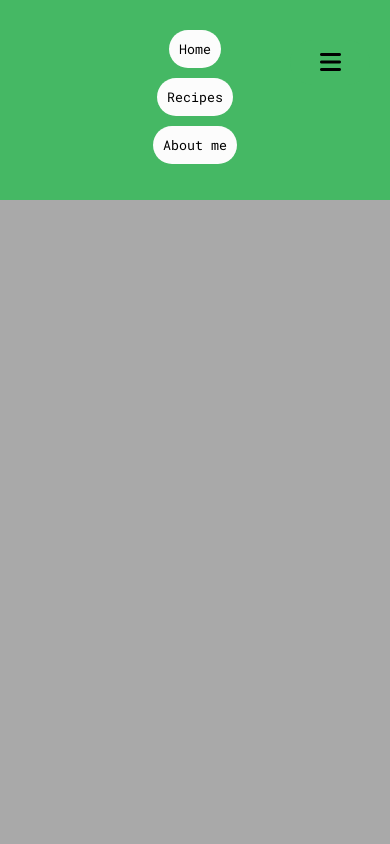
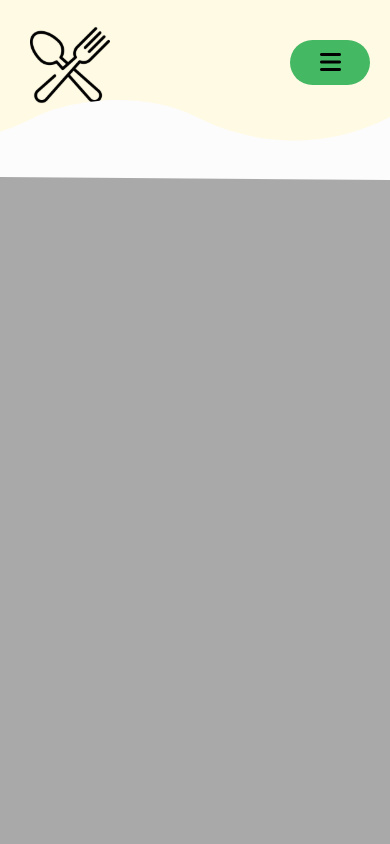
Before and after one commit to CeceStar/recipes-webpage, a React (Create React App) app: page / in a window 390 px wide. Shown: the top 844 px of the page. Built offline with nearby package versions, Linux system fonts and the light colour scheme.

Commit message:
Header done, both mobile and desktop

```diff
--- a/src/assets/styles/components/_header.scss
+++ b/src/assets/styles/components/_header.scss
@@ -1,19 +1,21 @@
 .background-header {
   background-color: $bright-yellow;
-  height: 170px;
+  height: 175px;
   position: relative;
 }
-/*The header wave works on mobil until 600 px the the backgroud color surpasses */
 
 .navbar-content-container {
   width: 100%;
+  padding-top: 15px;
 }
+
 .logo {
   margin: 10px 30px;
   float: left;
 }
 
 .navbar {
+  display: none;
   float: right;
 }
 
@@ -24,37 +26,9 @@
   left: 0;
   z-index: 1;
   height: 200px;
-  //   background-color: darkgreen;
-  i {
-    position: absolute;
-    top: 50px;
-    right: 50px;
-    font-size: 1.5rem;
-  }
 }
 
-.hamburger-btn-bg {
-  position: absolute;
-  right: 0px;
-  top: 0px;
-  background-color: $green;
-  width: 100%;
-  height: 100%;
-  -webkit-animation: showNavbar 1s 1; /* Safari 4+ */
-  -moz-animation: showNavbar 1s 1; /* Fx 5+ */
-  -o-animation: showNavbar 1s 1; /* Opera 12+ */
-  animation: showNavbar 1s 1;
-}
-// .hamburger-btn-bg {
-//     position: absolute;
-//     right: 0px;
-//     top: 0px;
-//     background-color: $green;
-//     width: 100%;
-//     height: 100%;
-// }
-
-.hamburger-btn {
+#hamburger-btn {
   position: absolute;
   right: 20px;
   top: 40px;
@@ -72,7 +46,22 @@
   }
 }
 
-.hamburger-nav {
+#hamburger-btn-bg {
+  display: none;
+  position: absolute;
+  right: 0px;
+  top: 0px;
+  background-color: $green;
+  width: 100%;
+  height: 100%;
+  -webkit-animation: showNavbar 1s 1; /* Safari 4+ */
+  -moz-animation: showNavbar 1s 1; /* Fx 5+ */
+  -o-animation: showNavbar 1s 1; /* Opera 12+ */
+  animation: showNavbar 1s 1;
+}
+
+#hamburger-nav {
+  display: none;
   position: absolute;
   top: 0px;
   left: 50%;
@@ -92,6 +81,7 @@
     li {
       margin: 10px;
       button {
+        width: 100px;
         padding: 10px;
         border-radius: 30px;
         background-color: $white;
@@ -104,6 +94,40 @@
 .wavy-line-header {
   position: absolute;
   width: 100%;
+  height: 80px;
   top: 100px;
   left: 0;
 }
+
+@media only screen and (min-width: 680px) {
+  .navbar {
+    display: block;
+  }
+
+  .hamburger-nav-container {
+    display: none;
+  }
+
+  #hamburger-btn-bg {
+    display: none;
+  }
+
+  #hamburger-btn {
+    display: none;
+  }
+
+  #hamburger-nav {
+    display: none;
+  }
+
+  .background-header {
+    background-color: $bright-yellow;
+    height: 215px;
+    position: relative;
+  }
+
+  .wavy-line-header {
+    height: 120px;
+    width: 100%;
+  }
+}
--- a/src/assets/styles/styles.css
+++ b/src/assets/styles/styles.css
@@ -84,7 +84,6 @@ button {
   font-family: "Roboto Mono", mono;
 }
 
-/* Header buttons - nothing when not marked, green when marked/clicked */
 @media only screen and (min-width: 680px) {
   .header-btn {
     outline: none;
@@ -105,13 +104,13 @@ button {
 
 .background-header {
   background-color: #FFFAE3;
-  height: 170px;
+  height: 175px;
   position: relative;
 }
 
-/*The header wave works on mobil until 600 px the the backgroud color surpasses */
 .navbar-content-container {
   width: 100%;
+  padding-top: 15px;
 }
 
 .logo {
@@ -120,6 +119,7 @@ button {
 }
 
 .navbar {
+  display: none;
   float: right;
 }
 
@@ -132,14 +132,27 @@ button {
   height: 200px;
 }
 
-.hamburger-nav-container i {
+#hamburger-btn {
   position: absolute;
-  top: 50px;
-  right: 50px;
+  right: 20px;
+  top: 40px;
+  border-radius: 30px;
+  background-color: #45B864;
+  width: 80px;
+  height: 45px;
+  outline: none;
+  border: none;
+}
+
+#hamburger-btn i {
+  position: absolute;
+  top: 10px;
+  left: 30px;
   font-size: 1.5rem;
 }
 
-.hamburger-btn-bg {
+#hamburger-btn-bg {
+  display: none;
   position: absolute;
   right: 0px;
   top: 0px;
@@ -153,26 +166,8 @@ button {
   animation: showNavbar 1s 1;
 }
 
-.hamburger-btn {
-  position: absolute;
-  right: 20px;
-  top: 40px;
-  border-radius: 30px;
-  background-color: #45B864;
-  width: 80px;
-  height: 45px;
-  outline: none;
-  border: none;
-}
-
-.hamburger-btn i {
-  position: absolute;
-  top: 10px;
-  left: 30px;
-  font-size: 1.5rem;
-}
-
-.hamburger-nav {
+#hamburger-nav {
+  display: none;
   position: absolute;
   top: 0px;
   left: 50%;
@@ -191,16 +186,17 @@ button {
   z-index: 1;
 }
 
-.hamburger-nav ul {
+#hamburger-nav ul {
   list-style-type: none;
   text-align: center;
 }
 
-.hamburger-nav ul li {
+#hamburger-nav ul li {
   margin: 10px;
 }
 
-.hamburger-nav ul li button {
+#hamburger-nav ul li button {
+  width: 100px;
   padding: 10px;
   border-radius: 30px;
   background-color: #FCFCFC;
@@ -210,7 +206,35 @@ button {
 .wavy-line-header {
   position: absolute;
   width: 100%;
+  height: 80px;
   top: 100px;
   left: 0;
 }
+
+@media only screen and (min-width: 680px) {
+  .navbar {
+    display: block;
+  }
+  .hamburger-nav-container {
+    display: none;
+  }
+  #hamburger-btn-bg {
+    display: none;
+  }
+  #hamburger-btn {
+    display: none;
+  }
+  #hamburger-nav {
+    display: none;
+  }
+  .background-header {
+    background-color: #FFFAE3;
+    height: 215px;
+    position: relative;
+  }
+  .wavy-line-header {
+    height: 120px;
+    width: 100%;
+  }
+}
 /*# sourceMappingURL=styles.css.map */
--- a/src/components/Header.tsx
+++ b/src/components/Header.tsx
@@ -4,6 +4,22 @@ import WavyLine from "../assets/images/header-wave.svg";
 
 function Header() {
   const [open, setOpen] = useState(false);
+
+  const navbarBg = document.getElementById("hamburger-btn-bg");
+  const navbarBtns = document.getElementById("hamburger-nav");
+
+  function showNavbar(): void {
+    if (navbarBg !== null && navbarBtns !== null) {
+      navbarBg.style.display = "block";
+      navbarBtns.style.display = "block";
+    }
+  }
+  function hideNavbar(): void {
+    if (navbarBg !== null && navbarBtns !== null) {
+      navbarBg.style.display = "none";
+      navbarBtns.style.display = "none";
+    }
+  }
 
   return (
     <>
@@ -12,21 +28,30 @@ function Header() {
           <div className="logo">
             <img className="flex-right" src={Logo} alt="Logo" />
           </div>
-          <div className="navbar hidden">
+          <div className="navbar">
             <button className="header-btn">Home</button>
             <button className="header-btn">Recipes</button>
             <button className="header-btn">About me</button>
           </div>
           <div className="hamburger-nav-container">
-            <div className="hamburger-btn-bg"></div>
-            <button className="hamburger-btn" onClick={() => setOpen(!open)}>
+            <div id="hamburger-btn-bg"></div>
+            <button
+              id="hamburger-btn"
+              onClick={() => {
+                setOpen(!open);
+                if (open === false) {
+                  showNavbar();
+                } else {
+                  hideNavbar();
+                }
+              }}>
               {open ? (
                 <i className="fas fa-times"></i>
               ) : (
                 <i className="fas fa-bars"></i>
               )}
             </button>
-            <div className="hamburger-nav">
+            <div id="hamburger-nav">
               <ul>
                 <li>
                   <button className="hamburger-list-btn">Home</button>
```
Also changed, not shown: src/assets/styles/components/_buttons.scss (+0 -17 lines), src/assets/images/header-wave.svg, 1 other file (tests, documents, lock files or other folders).
